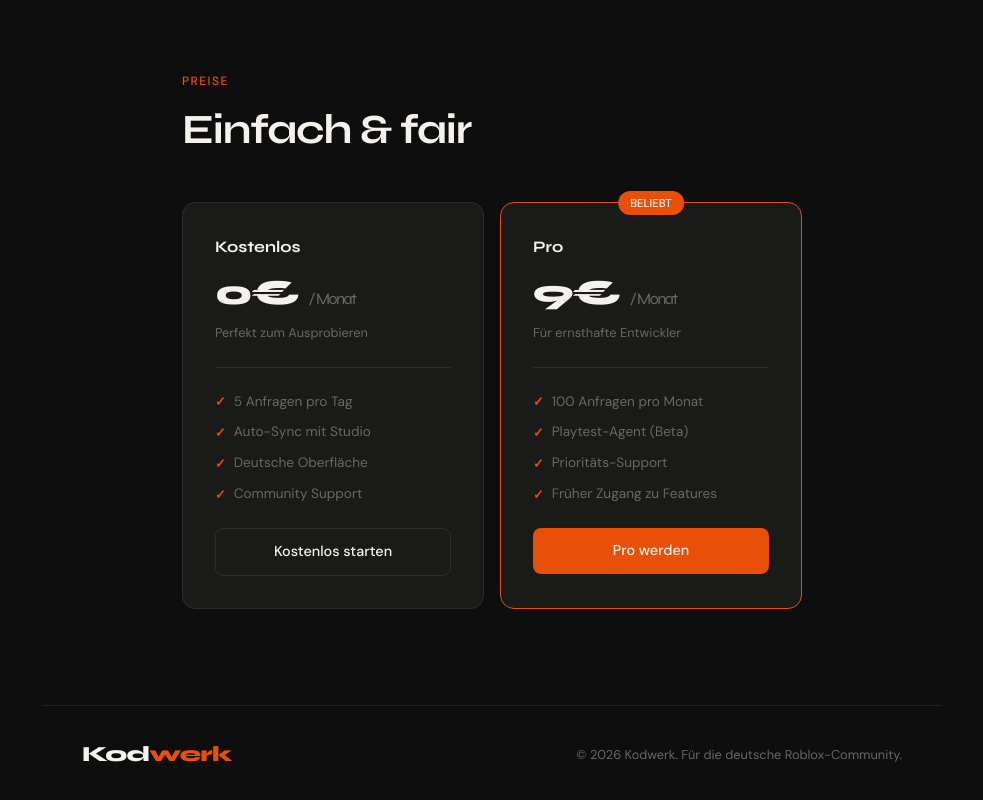
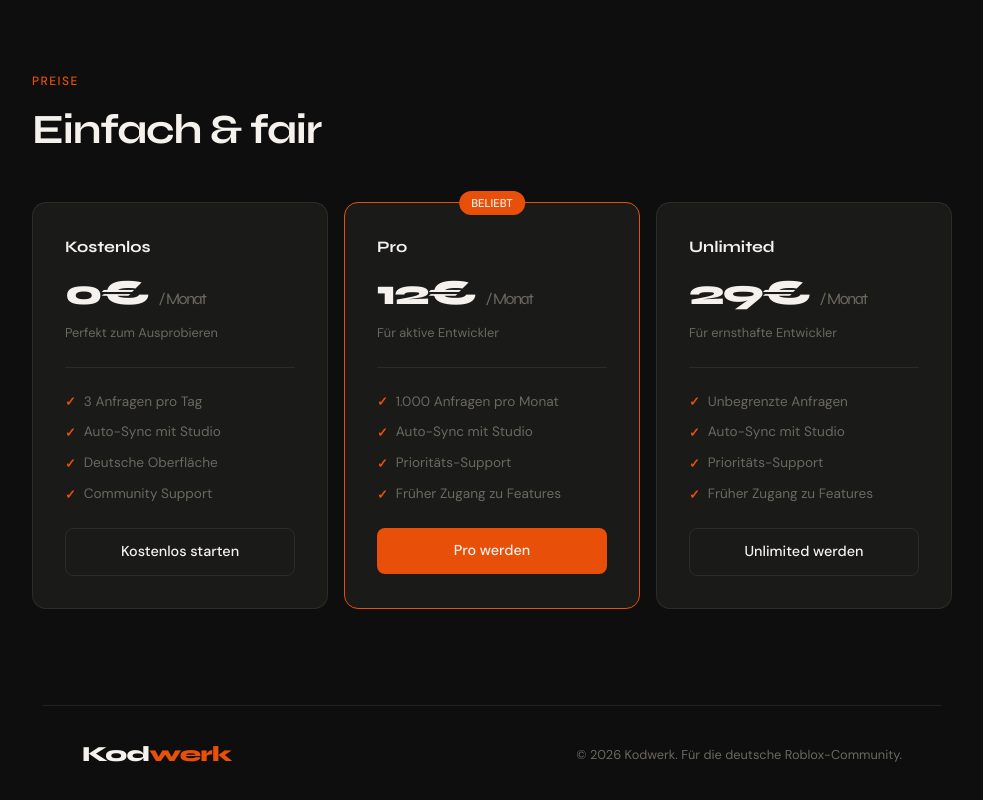
Before and after one commit to emremike3/Kodwerk, a Next.js app: page / in a window 1280 px wide. Shown: the part 2111-2911 px from the top of the page, without its empty margins (148-1131 px from the left). Built offline with nearby package versions, Linux system fonts and the light colour scheme; no server answers.

Commit message:
updated pricing plans

```diff
--- a/app/page.tsx
+++ b/app/page.tsx
@@ -75,8 +75,8 @@ export default function Home() {
         .feature-icon { width:38px; height:38px; background:rgba(232,80,10,0.12); border-radius:8px; display:flex; align-items:center; justify-content:center; margin-bottom:1rem; font-size:18px; }
         .feature-title { font-family:'Syne',sans-serif; font-size:1rem; font-weight:700; margin-bottom:0.5rem; }
         .feature-desc { font-size:0.875rem; color:var(--gray); line-height:1.6; }
-        .pricing { max-width:700px; margin:0 auto 6rem; padding:0 2.5rem; }
-        .pricing-grid { display:grid; grid-template-columns:1fr 1fr; gap:1rem; margin-top:3rem; }
+        .pricing { max-width:1000px; margin:0 auto 6rem; padding:0 2.5rem; }
+        .pricing-grid { display:grid; grid-template-columns:1fr 1fr 1fr; gap:1rem; margin-top:3rem; }
         .pricing-card { background:var(--card-bg); border:0.5px solid var(--border); border-radius:14px; padding:2rem; position:relative; }
         .pricing-card.featured { border-color:var(--orange); }
         .pricing-badge { position:absolute; top:-12px; left:50%; transform:translateX(-50%); background:var(--orange); color:var(--white); font-size:0.7rem; font-weight:500; padding:0.25rem 0.75rem; border-radius:100px; white-space:nowrap; }
@@ -205,7 +205,7 @@ export default function Home() {
             <div className="plan-price">0€ <span>/ Monat</span></div>
             <div className="plan-desc">Perfekt zum Ausprobieren</div>
             <ul className="plan-features">
-              <li>5 Anfragen pro Tag</li>
+              <li>3 Anfragen pro Tag</li>
               <li>Auto-Sync mit Studio</li>
               <li>Deutsche Oberfläche</li>
               <li>Community Support</li>
@@ -215,15 +215,27 @@ export default function Home() {
           <div className="pricing-card featured">
             <div className="pricing-badge">BELIEBT</div>
             <div className="plan-name">Pro</div>
-            <div className="plan-price">9€ <span>/ Monat</span></div>
-            <div className="plan-desc">Für ernsthafte Entwickler</div>
+            <div className="plan-price">12€ <span>/ Monat</span></div>
+            <div className="plan-desc">Für aktive Entwickler</div>
             <ul className="plan-features">
-              <li>100 Anfragen pro Monat</li>
-              <li>Playtest-Agent (Beta)</li>
+              <li>1.000 Anfragen pro Monat</li>
+              <li>Auto-Sync mit Studio</li>
               <li>Prioritäts-Support</li>
               <li>Früher Zugang zu Features</li>
             </ul>
             <a href="/sign-in"><button className="plan-btn plan-btn-filled">Pro werden</button></a>
+          </div>
+          <div className="pricing-card">
+            <div className="plan-name">Unlimited</div>
+            <div className="plan-price">29€ <span>/ Monat</span></div>
+            <div className="plan-desc">Für ernsthafte Entwickler</div>
+            <ul className="plan-features">
+              <li>Unbegrenzte Anfragen</li>
+              <li>Auto-Sync mit Studio</li>
+              <li>Prioritäts-Support</li>
+              <li>Früher Zugang zu Features</li>
+            </ul>
+            <a href="/sign-in"><button className="plan-btn plan-btn-outline">Unlimited werden</button></a>
           </div>
         </div>
       </section>
```
